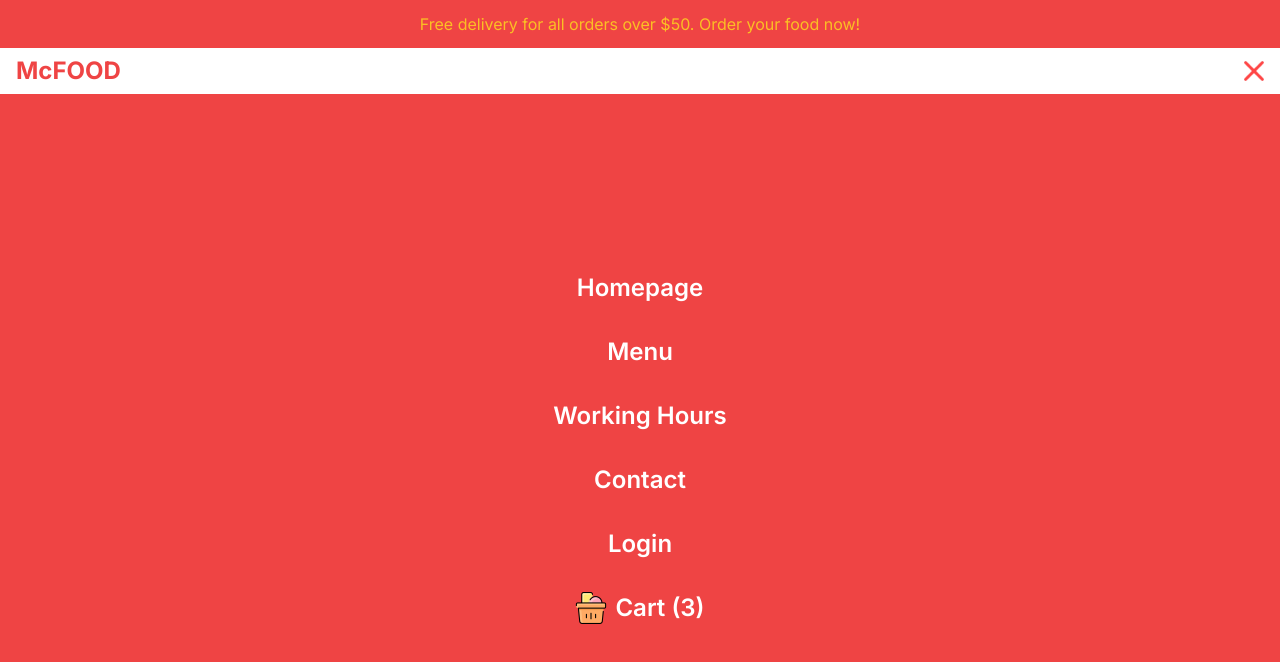
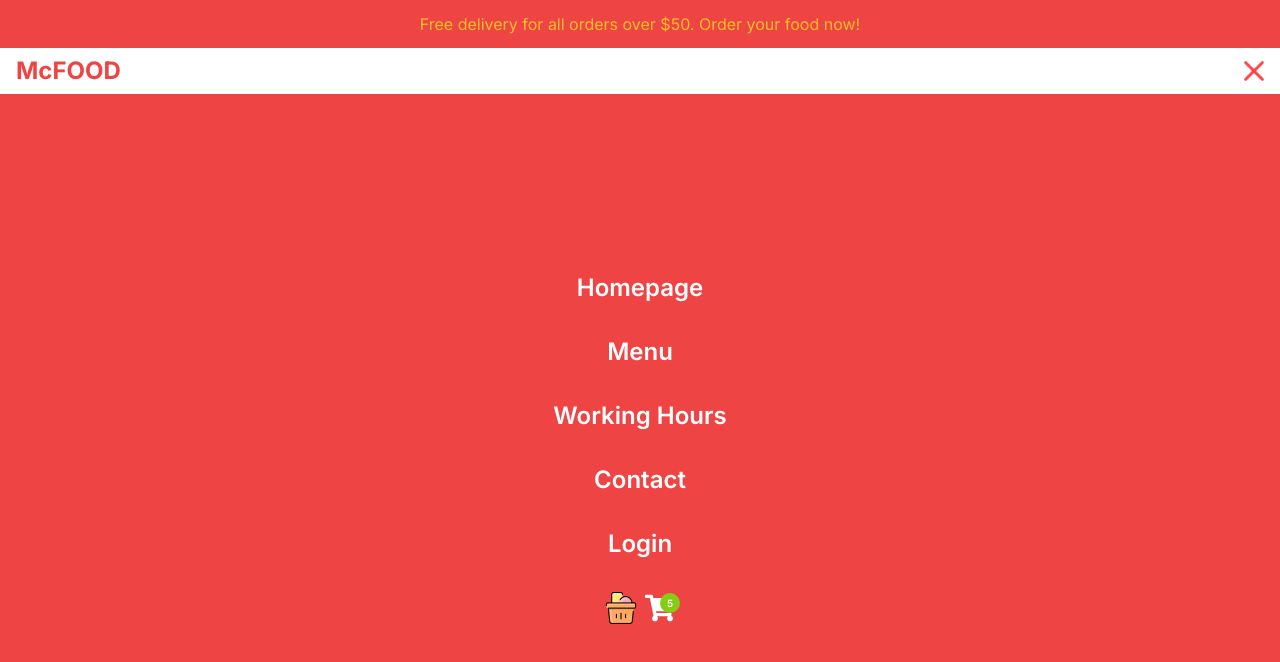
Before and after one commit to andryariadi/food-ordering-app, a Next.js app in the folder food-app/: page / in a window 1280 px wide. Both pictures are taken after a click on the picture 1254 px from the left and 71 px from the top of the page. Shown: the top 662 px of the page. Built offline with nearby package versions, Linux system fonts and the light colour scheme.

Commit message:
update styling cart

```diff
--- a/food-app/src/components/Cart.tsx
+++ b/food-app/src/components/Cart.tsx
@@ -1,15 +1,21 @@
 import Image from "next/image";
 import Link from "next/link";
+import { FaShoppingCart } from "react-icons/fa";
 
 export default function Cart() {
   return (
-    <>
-      <Link href="/cart" className="flex gap-2 items-center">
-        <div className="relative w-8 h-8">
-          <Image src="/cart.png" alt="cart" fill />
+    <Link href="/cart" className="flex gap-2 items-center">
+      <div className="relative w-8 h-8">
+        <Image src="/cart.png" alt="cart" fill />
+      </div>
+      <div className="relative flex items-center">
+        <div className="flex items-center justify-center absolute right-[-5px] top-[0] text-[10px] bg-lime-500 h-5 w-5 rounded-full text-white">
+          <span>5</span>
         </div>
-        <span>Cart (3)</span>
-      </Link>
-    </>
+        <div>
+          <FaShoppingCart size={30} />
+        </div>
+      </div>
+    </Link>
   );
 }
```
